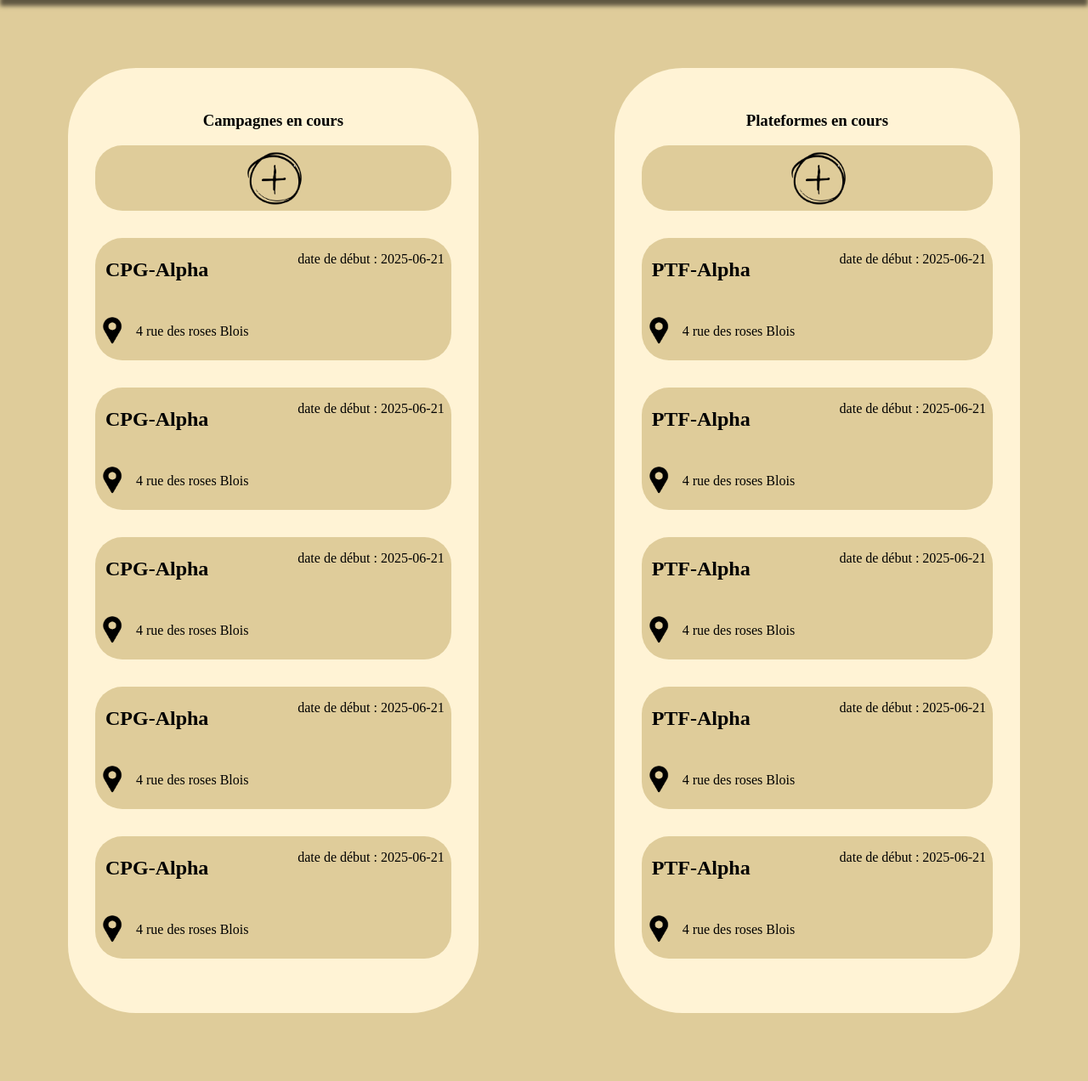
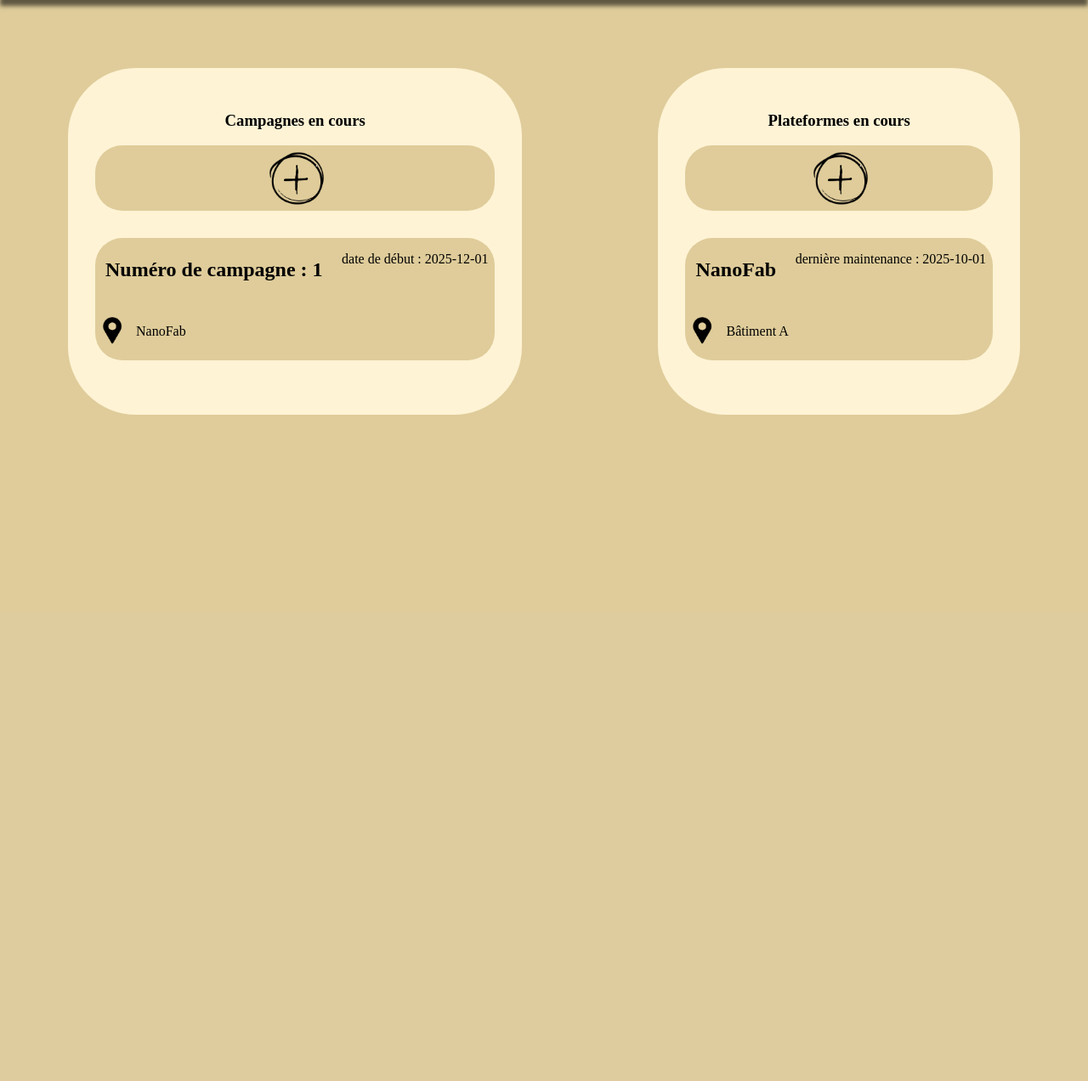
Before and after one commit to JorisVachey/SAE_ADN, a Flask app: page / in a window 1280 px wide; the page is wider, and only the part inside the window is pictured. Shown: the part 80-1352 px from the top of that part at 85% size. After the commit the page ends 568 px from the top of that part, so only its background shows below. Run offline with Flask 3, Linux system fonts and the light colour scheme; a user stored in the database is signed in; data comes from the database, SQL or seed files in the repository.

Commit message:
lien accueil/bd et modif base

```diff
--- a/flask/monApp/templates/accueil.html
+++ b/flask/monApp/templates/accueil.html
@@ -13,64 +13,19 @@
             <img src="{{ url_for('static', filename='img/plus.png') }}" alt="">
         </div>
 
-
+        {%for cpg in campagnes%}
         <article>
             <div class="nom_date">
-                <h2>CPG-Alpha</h2>
-                <p>date de début : 2025-06-21</p>
+                <h2> Numéro de campagne : {{cpg["num"]}}</h2>
+                <p>date de début : {{cpg["date"]}}</p>
             </div>
             <div class="position">
                 <img src="{{ url_for('static', filename='img/position.png') }}" alt="">
-                <p>4 rue des roses Blois</p>
+                <p>{{cpg["plat"]}}</p>
             </div>
         </article>
         <div class="trait_horizontal"></div>
-        <article>
-            <div class="nom_date">
-                <h2>CPG-Alpha</h2>
-                <p>date de début : 2025-06-21</p>
-            </div>
-            <div class="position">
-                <img src="{{ url_for('static', filename='img/position.png') }}" alt="">
-                <p>4 rue des roses Blois</p>
-            </div>
-        </article>
-        <div class="trait_horizontal"></div>
-        <article>
-            <div class="nom_date">
-                <h2>CPG-Alpha</h2>
-                <p>date de début : 2025-06-21</p>
-            </div>
-            <div class="position">
-                <img src="{{ url_for('static', filename='img/position.png') }}" alt="">
-                <p>4 rue des roses Blois</p>
-            </div>
-        </article>
-        <div class="trait_horizontal"></div>
-        <article>
-            <div class="nom_date">
-                <h2>CPG-Alpha</h2>
-                <p>date de début : 2025-06-21</p>
-            </div>
-            <div class="position">
-                <img src="{{ url_for('static', filename='img/position.png') }}" alt="">
-                <p>4 rue des roses Blois</p>
-            </div>
-        </article>
-        <div class="trait_horizontal"></div>
-        <article>
-            <div class="nom_date">
-                <h2>CPG-Alpha</h2>
-                <p>date de début : 2025-06-21</p>
-            </div>
-            <div class="position">
-                <img src="{{ url_for('static', filename='img/position.png') }}" alt="">
-                <p>4 rue des roses Blois</p>
-            </div>
-        </article>
-        <div class="trait_horizontal"></div>
-
-
+        {% endfor %}
 
     </section>
     <section class="plateforme">
@@ -79,62 +34,20 @@
             <img src="{{ url_for('static', filename='img/plus.png') }}" alt="">
         </div>
 
-
+        {%for plt in plateformes%}
         <article>
             <div class="nom_date">
-                <h2>PTF-Alpha</h2>
-                <p>date de début : 2025-06-21</p>
+                <h2>{{plt["nom"]}}</h2>
+                <p>dernière maintenance : {{plt["maint"]}}</p>
             </div>
             <div class="position">
                 <img src="{{ url_for('static', filename='img/position.png') }}" alt="">
-                <p>4 rue des roses Blois</p>
+                <p>{{plt["lieu"]}}</p>
             </div>
         </article>
         <div class="trait_horizontal"></div>
-        <article>
-            <div class="nom_date">
-                <h2>PTF-Alpha</h2>
-                <p>date de début : 2025-06-21</p>
-            </div>
-            <div class="position">
-                <img src="{{ url_for('static', filename='img/position.png') }}" alt="">
-                <p>4 rue des roses Blois</p>
-            </div>
-        </article>
-        <div class="trait_horizontal"></div>
-        <article>
-            <div class="nom_date">
-                <h2>PTF-Alpha</h2>
-                <p>date de début : 2025-06-21</p>
-            </div>
-            <div class="position">
-                <img src="{{ url_for('static', filename='img/position.png') }}" alt="">
-                <p>4 rue des roses Blois</p>
-            </div>
-        </article>
-        <div class="trait_horizontal"></div>
-        <article>
-            <div class="nom_date">
-                <h2>PTF-Alpha</h2>
-                <p>date de début : 2025-06-21</p>
-            </div>
-            <div class="position">
-                <img src="{{ url_for('static', filename='img/position.png') }}" alt="">
-                <p>4 rue des roses Blois</p>
-            </div>
-        </article>
-        <div class="trait_horizontal"></div>
-        <article>
-            <div class="nom_date">
-                <h2>PTF-Alpha</h2>
-                <p>date de début : 2025-06-21</p>
-            </div>
-            <div class="position">
-                <img src="{{ url_for('static', filename='img/position.png') }}" alt="">
-                <p>4 rue des roses Blois</p>
-            </div>
-        </article>
-        <div class="trait_horizontal"></div>
+        {% endfor %}
+
     </section>
 </section>
 {% endblock %}
--- a/flask/monApp/templates/base.html
+++ b/flask/monApp/templates/base.html
@@ -14,10 +14,14 @@
         <img id="logo" src="{{url_for ('static', filename='img/logo.png')}}" alt="logo_app">
         <h1>Paleonth'Orléans</h1>
         <ul>
+            {% if current_user.is_authenticated %}
             <li><button id="home"><a href="{{ url_for('accueil') }}">Home</a></button></li>
+            {%endif %}
             <li><button id="co"><a href="{{ url_for('connexion') }}">Se connecter</a></button></li>
+            {% if current_user.is_authenticated %}
             <li><button id="deco"><a href="{{ url_for('deconnexion') }}">Se déconnecter</a></button></li>
             <li><button id="profil"><a>Profil</a></button></li>
+            {% endif %}
         </ul>
     </header>
 {%endblock%}
--- a/flask/monApp/views.py
+++ b/flask/monApp/views.py
@@ -78,5 +78,6 @@ def accueil():
         infos['num'] = camp.numCampagne
         infos["date"] = camp.date
         infos["duree"] = camp.duree
+        infos["plat"]= camp.nomPlateforme
         infos_camp.append(infos)
-    return render_template('accueil.html')
+    return render_template('accueil.html', campagnes= infos_camp,plateformes=infos_plat)
```
